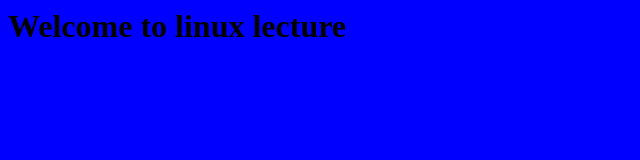
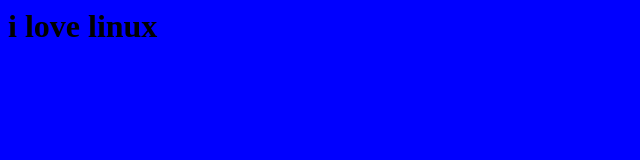
Before and after one commit to yemadek/test4, a plain HTML site: page index.html in a window 1280 px wide. Shown: the whole page, without its empty margins (0-640 px from the left). Drawn offline with Linux system fonts and the light colour scheme.

Commit message:
edited the file

```diff
--- a/index.html
+++ b/index.html
@@ -1,5 +1,5 @@
 <html>
 <body bgcolor=blue>
-        <h1> Welcome to linux  lecture </h1>
+        <h1> i love linux  </h1>
 </body>
 </html>
```
